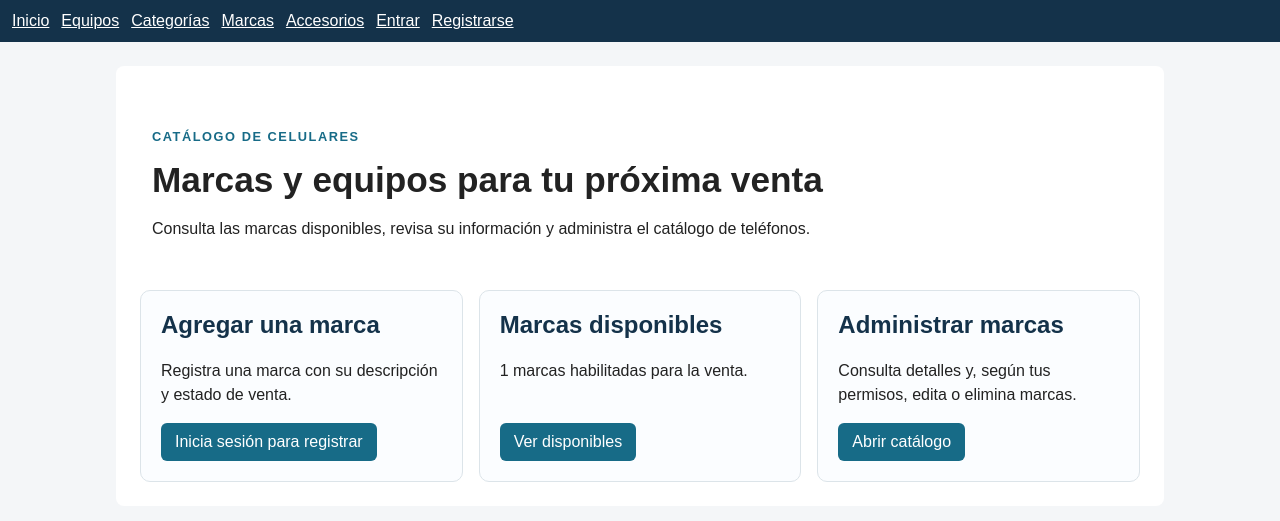
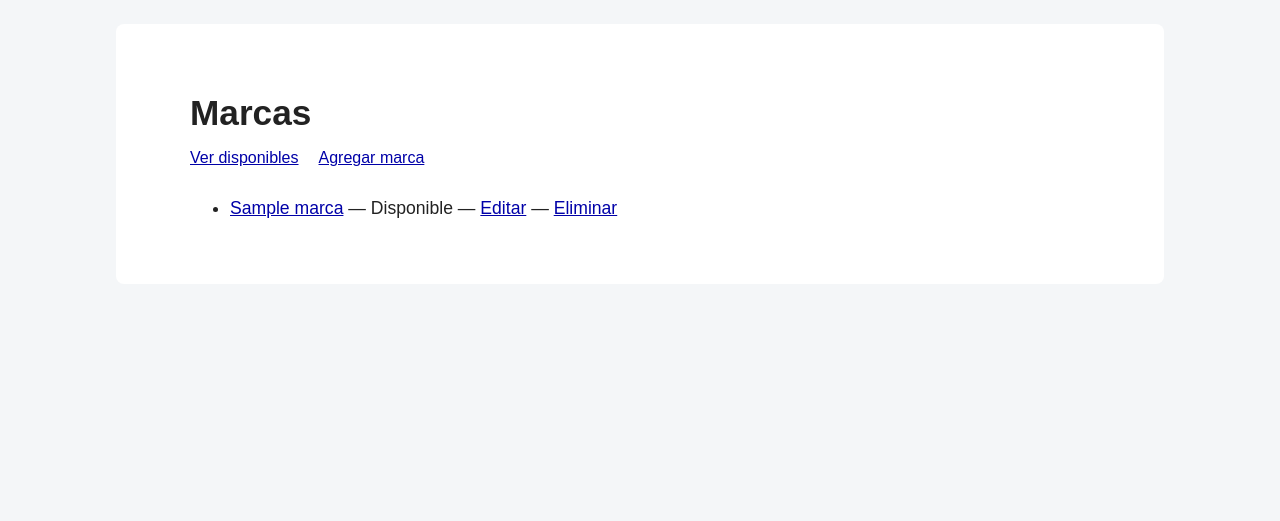
Before and after one commit to campanaisaac2020-lang/programacion-II-Isaac-Campa-a, a Django app: page / in a window 1280 px wide. Shown: the top 521 px of the page. Run offline with Django 5.2, Linux system fonts and the light colour scheme; tables that the repository leaves empty hold one stand-in row (values such as "Sample post").

Commit message:
vista y enlaces

```diff
--- a/ventas/static/ventas/css/estilos.css
+++ b/ventas/static/ventas/css/estilos.css
@@ -1,2 +1,18 @@
 body{font-family:Arial,sans-serif;margin:0;background:#f4f6f8;color:#222}nav{display:flex;gap:12px;align-items:center;padding:12px;background:#14324a}nav a,nav span{color:white}nav form{margin:0}main{max-width:1000px;margin:24px auto;padding:24px;background:white;border-radius:8px}table{width:100%;border-collapse:collapse}th,td{border:1px solid #ddd;padding:8px;text-align:left}.messages{background:#dff0d8;padding:12px;list-style:none}.form-control,input,select,textarea{max-width:400px}
 .catalog-hero{padding:24px 12px 32px}.catalog-hero h1{font-size:2.2rem;margin:8px 0}.catalog-hero p{max-width:680px;line-height:1.6}.eyebrow{color:#176b87;font-size:.8rem;font-weight:bold;letter-spacing:.12em}.brand-actions{display:grid;grid-template-columns:repeat(auto-fit,minmax(220px,1fr));gap:16px}.brand-card{border:1px solid #dce4e9;border-radius:10px;padding:20px;background:#fbfdff}.brand-card h2{margin-top:0;color:#14324a}.brand-card p{min-height:48px;line-height:1.5}.action-link{display:inline-block;padding:10px 14px;border-radius:6px;background:#176b87;color:white;text-decoration:none}.action-link:hover{background:#104f66}
+
+.routes-page{min-height:calc(100vh - 120px);padding:18px 24px}
+.routes-page h1{font-family:Georgia,"Times New Roman",serif;font-size:4.2rem;line-height:1;margin:8px 0 56px}
+.new-route-link{display:inline-block;margin:0 0 28px;color:#7030a0;font-size:1.65rem;font-family:Georgia,"Times New Roman",serif;text-decoration:underline;text-underline-offset:4px}
+.route-list{list-style:disc;margin:0 0 0 52px;padding:0}
+.route-list li{margin:20px 0;font-family:Georgia,"Times New Roman",serif;font-size:2rem}
+.route-list a{color:#0000a8;text-decoration:underline;text-underline-offset:3px}
+.route-list .route-name{color:#7030a0}
+.route-list .route-extra{color:#202020}
+@media(max-width:700px){.routes-page h1{font-size:3rem;margin-bottom:36px}.route-list{margin-left:28px}.route-list li{font-size:1.35rem}}
+
+.simple-brands{max-width:900px;margin:0 auto;padding:16px 8px}
+.simple-brands h1{font-size:2.2rem;margin-bottom:16px}
+.brand-actions{display:flex;gap:20px;margin:12px 0 24px}
+.brand-actions a,.brand-list a{color:#0000a8}
+.brand-list{line-height:2;font-size:1.1rem}
--- a/ventas/templates/ventas/base.html
+++ b/ventas/templates/ventas/base.html
@@ -8,20 +8,6 @@
     <link rel="stylesheet" href="{% static 'ventas/css/estilos.css' %}">
 </head>
 <body>
-<nav>
-    <a href="{% url 'home' %}">Inicio</a>
-    <a href="{% url 'equipo_list' %}">Equipos</a>
-    <a href="{% url 'categoria_list' %}">Categorías</a>
-    <a href="{% url 'marca_list' %}">Marcas</a>
-    <a href="{% url 'accesorio_list' %}">Accesorios</a>
-    {% if user.is_authenticated %}
-        <span>{{ user.username }}</span>
-        <form method="post" action="{% url 'logout' %}">{% csrf_token %}<button type="submit">Salir</button></form>
-    {% else %}
-        <a href="{% url 'login' %}">Entrar</a>
-        <a href="{% url 'registro' %}">Registrarse</a>
-    {% endif %}
-</nav>
 {% if messages %}<ul class="messages">{% for message in messages %}<li>{{ message }}</li>{% endfor %}</ul>{% endif %}
 <main>{% block content %}{% endblock %}</main>
 </body>
--- a/ventas/templates/ventas/home.html
+++ b/ventas/templates/ventas/home.html
@@ -1,29 +1,26 @@
 {% extends 'ventas/base.html' %}
 {% block content %}
-<section class="catalog-hero">
-    <p class="eyebrow">CATÁLOGO DE CELULARES</p>
-    <h1>Marcas y equipos para tu próxima venta</h1>
-    <p>Consulta las marcas disponibles, revisa su información y administra el catálogo de teléfonos.</p>
-</section>
-<section class="brand-actions" aria-label="Acciones de marcas">
-    <article class="brand-card">
-        <h2>Agregar una marca</h2>
-        <p>Registra una marca con su descripción y estado de venta.</p>
-        {% if perms.ventas.add_marca %}
-            <a class="action-link" href="{% url 'marca_create' %}">Registrar marca</a>
-        {% else %}
-            <a class="action-link" href="{% url 'login' %}">Inicia sesión para registrar</a>
-        {% endif %}
-    </article>
-    <article class="brand-card">
-        <h2>Marcas disponibles</h2>
-        <p>{{ marcas_disponibles }} marcas habilitadas para la venta.</p>
-        <a class="action-link" href="{% url 'marca_disponibles' %}">Ver disponibles</a>
-    </article>
-    <article class="brand-card">
-        <h2>Administrar marcas</h2>
-        <p>Consulta detalles y, según tus permisos, edita o elimina marcas.</p>
-        <a class="action-link" href="{% url 'marca_list' %}">Abrir catálogo</a>
-    </article>
+<section class="simple-brands">
+    <h1>Marcas</h1>
+
+    <p class="brand-actions">
+        <a href="{% url 'marca_disponibles' %}">Ver disponibles</a>
+        <a href="{% url 'marca_create' %}">Agregar marca</a>
+    </p>
+
+    <ul class="brand-list">
+        {% for marca in marcas %}
+        <li>
+            <a href="{% url 'marca_detail' marca.pk %}">{{ marca.nombre }}</a>
+            {% if marca.disponible %}— Disponible{% else %}— No disponible{% endif %}
+            <span>
+                — <a href="{% url 'marca_update' marca.pk %}">Editar</a>
+                — <a href="{% url 'marca_delete' marca.pk %}">Eliminar</a>
+            </span>
+        </li>
+        {% empty %}
+        <li>No hay marcas agregadas.</li>
+        {% endfor %}
+    </ul>
 </section>
 {% endblock %}
--- a/ventas/views/home_views.py
+++ b/ventas/views/home_views.py
@@ -4,4 +4,5 @@ from ..models import Marca
 def home(request):
     return render(request, 'ventas/home.html', {
         'marcas_disponibles': Marca.objects.filter(disponible=True).count(),
+        'marcas': Marca.objects.all(),
     })
```
Also changed, not shown: ventas/templates/ventas/marcas/marca_list.html (+11 -10 lines), ventas/views/marca_views.py (+0 -7 lines), ventas/views/ruta_views.py (added, +13 -0 lines).
